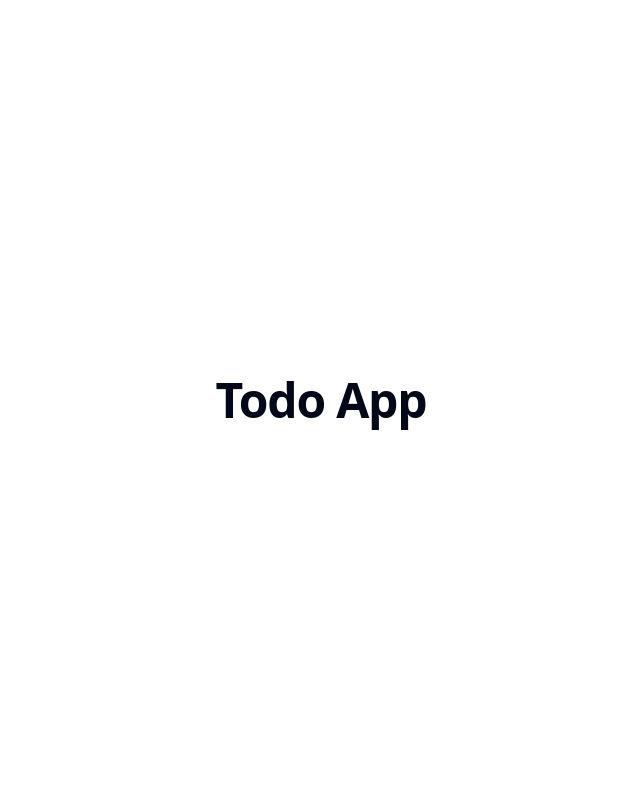
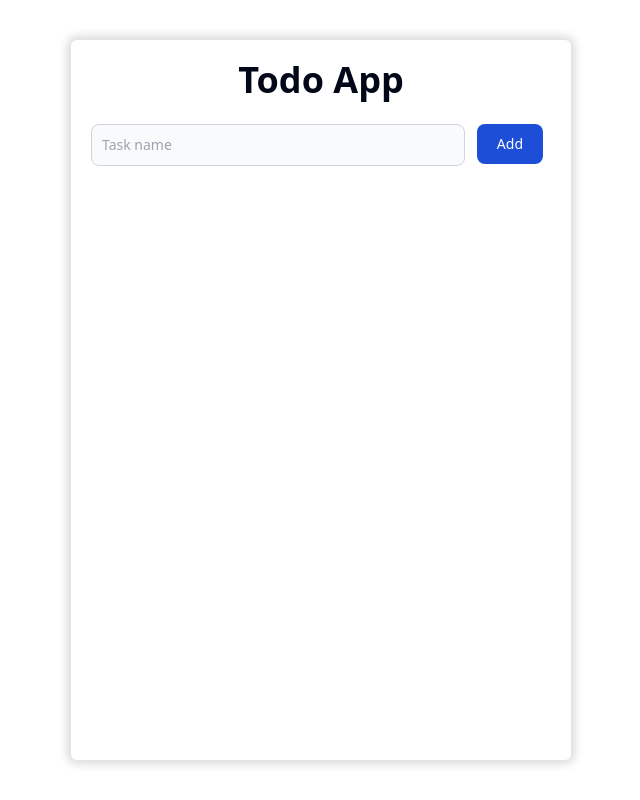
Before and after one commit to doankietdev/todo-app-react, a React (Vite) app: page / in a window 1280 px wide. Shown: the whole page, without its empty margins (319-959 px from the left). Built offline with nearby package versions, Linux system fonts and the light colour scheme.

Commit message:
ui: add todo input form

```diff
--- a/src/App.tsx
+++ b/src/App.tsx
@@ -1,9 +1,17 @@
+import AddTodo from "./components/AddTodo";
+
 function App() {
   return (
-    <main className="flex flex-col items-center justify-center min-h-screen space-y-20">
-      <h1 className="text-4xl font-extrabold tracking-tight lg:text-5xl">
-        Todo App
-      </h1>
+    <main className="w-[500px] mx-auto flex flex-col bg-white p-5 shadow-[0_0_10px_4px_#dbdbdb] rounded-md h-[90vh]">
+
+      <h1 className="text-4xl font-semibold text-center">Todo App</h1>
+
+      <div className="py-6">
+
+        <AddTodo />
+      </div>
+
+      <div></div>
     </main>
   );
 }
--- /dev/null
+++ b/src/components/AddTodo.tsx
@@ -0,0 +1,16 @@
+import Button from "./Button";
+import TextField from "./TextField";
+
+function AddTodo() {
+  return (
+    <div className="flex gap-3">
+      <div className="flex-1">
+        <TextField placeholder="Task name" />
+      </div>
+
+      <Button variant="primary">Add</Button>
+    </div>
+  );
+}
+
+export default AddTodo;
--- /dev/null
+++ b/src/components/Button.tsx
@@ -0,0 +1,32 @@
+import { cn } from "@/lib/utils";
+import { PropsWithChildren } from "react";
+
+interface Props {
+  variant?: "primary" | "secondary" | "success" | "danger" | "warn";
+}
+
+function Button({ variant = "primary", children }: PropsWithChildren<Props>) {
+  return (
+    <button
+      type="button"
+      className={cn(
+        "focus:outline-none text-white font-medium rounded-lg text-sm px-5 py-2.5 me-2 mb-2",
+        {
+          "bg-primary hover:bg-primary-light":
+            variant === "primary",
+          "": variant === "secondary",
+          "bg-green-700 hover:bg-green-800 focus:ring-4 focus:ring-green-300 dark:bg-green-600 dark:hover:bg-green-700 dark:focus:ring-green-800":
+            variant === "success",
+          "bg-red-700 hover:bg-red-800 focus:ring-4 focus:ring-red-300 dark:bg-red-600 dark:hover:bg-red-700 dark:focus:ring-red-900":
+            variant === "danger",
+          "bg-yellow-400 hover:bg-yellow-500 focus:ring-4 focus:ring-yellow-300 dark:focus:ring-yellow-900":
+            variant === "warn",
+        }
+      )}
+    >
+      {children}
+    </button>
+  );
+}
+
+export default Button;
--- /dev/null
+++ b/src/components/TextField.tsx
@@ -0,0 +1,28 @@
+interface Props {
+  id?: string
+  label?: string
+  placeholder?: string
+}
+
+function TextField({ id, label, placeholder }: Props) {
+  return (
+    <div>
+      {label && (
+        <label
+          htmlFor={id}
+          className="block mb-2 text-sm font-medium text-gray-900 dark:text-white"
+        >
+          {label}
+        </label>
+      )}
+      <input
+        type="text"
+        id={id}
+        className="bg-gray-50 border border-gray-300 text-gray-900 text-sm rounded-lg focus:ring-blue-500 focus:border-blue-500 block w-full p-2.5 dark:bg-gray-700 dark:border-gray-600 dark:placeholder-gray-400 dark:text-white dark:focus:ring-blue-500 dark:focus:border-blue-500"
+        placeholder={placeholder}
+      />
+    </div>
+  );
+}
+
+export default TextField;
--- a/src/index.css
+++ b/src/index.css
@@ -13,7 +13,8 @@
     --popover: 0 0% 100%;
     --popover-foreground: 222.2 84% 4.9%;
 
-    --primary: 222.2 47.4% 11.2%;
+    --primary: #1d4ed8;
+    --primary-light: #4d77ed;
     --primary-foreground: 210 40% 98%;
 
     --secondary: 210 40% 96.1%;
@@ -71,6 +72,6 @@
     @apply border-border;
   }
   body {
-    @apply bg-background text-foreground;
+    @apply bg-background text-foreground p-10 h-screen;
   }
 }
--- a/tailwind.config.js
+++ b/tailwind.config.js
@@ -24,7 +24,8 @@ module.exports = {
         background: "hsl(var(--background))",
         foreground: "hsl(var(--foreground))",
         primary: {
-          DEFAULT: "hsl(var(--primary))",
+          DEFAULT: "var(--primary)",
+          light: "var(--primary-light)",
           foreground: "hsl(var(--primary-foreground))",
         },
         secondary: {
```
